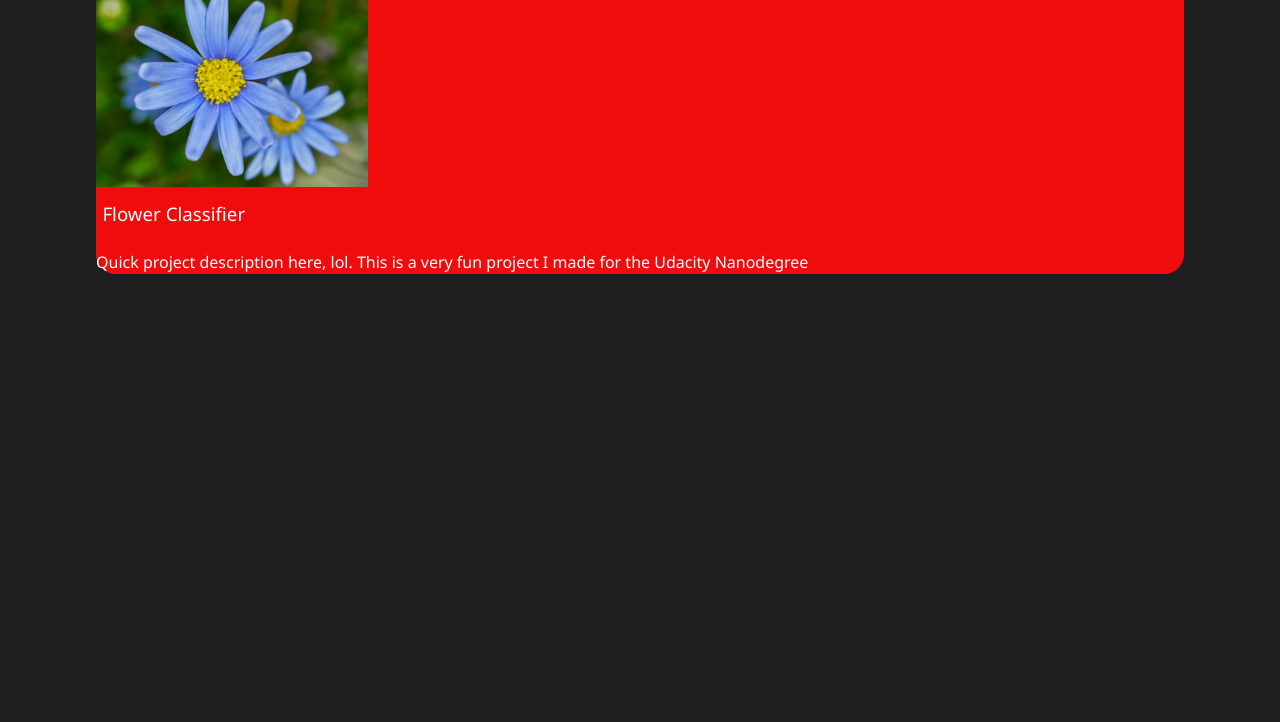
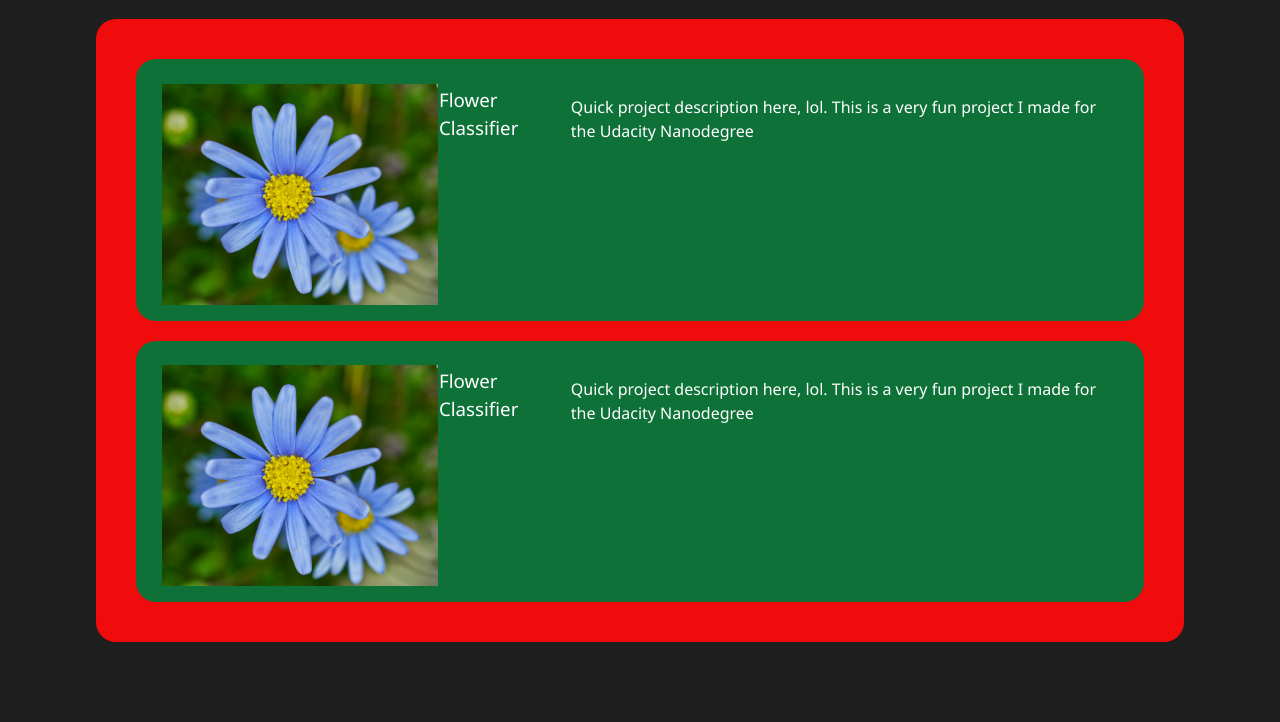
Before and after one commit to sridharnandigam/portfolio-site, a website: page dist/index.html in a window 1280 px wide. Shown: the part 749-1471 px from the top of the page. Before the commit the page ends 1103 px from the top, so only its background shows below. Drawn offline with Linux system fonts and the light colour scheme.

Commit message:
modified project section; TODO: projects

```diff
--- a/scss/_config.scss
+++ b/scss/_config.scss
@@ -2,6 +2,10 @@ $primary-color: rgb(32, 31, 31);
 $secondary-color: #2596be;
 $experiment-color: #1225d6;
 $dark-blue: #002868;
+
+$description-size: 1rem;
+$content-padding: 20px;
+$section-border-radius: 20px;
 
 $show-city-image: true;
 $city-image: url(../../images/austin5.jpg);
--- a/scss/main.scss
+++ b/scss/main.scss
@@ -32,14 +32,15 @@ h1, h2, h3{
         //background: rgba(lighten($primary-color,2), 0.5);
     }
     &.section-heading{
-        font: size 10px;
+        font-size: 40px;
         text-align: center;
+        padding-bottom: 2rem;
     }
 }
 
 //sections
 section {
-    border-radius: 20px;
+    border-radius: $section-border-radius;
     margin-bottom: 4rem;
     &#Introduction{
         @include background;
@@ -79,14 +80,25 @@ section {
     }
     &#Projects{
         background: rgb(240, 12, 12);
+        padding: $content-padding;
+        //Use grid-row span to overlap image
+        .project{
+            background:rgb(14, 114, 56);
+            border-radius: $section-border-radius;
+            margin: 20px;
+            padding: $content-padding;
+            display: grid;
+            grid-template-columns: 1fr 0.5fr 2fr;
+        }
     }
 }
 img {
     &.project-img{
         position:relative;
-        width: 25%;
+        width: 100%;
         height: auto;
-        left: 0px;
+        top: 2%;
+        left: 2%;
     }
 }
 a {
@@ -103,7 +115,9 @@ header {
 .text-secondary{
     color:$secondary-color;
 }
-
+.description{
+    font-size: $description-size;
+}
 main{
     @include background;
     padding: 1rem 6rem;
```
Also changed, not shown: dist/css/main.css, dist/index.html.
